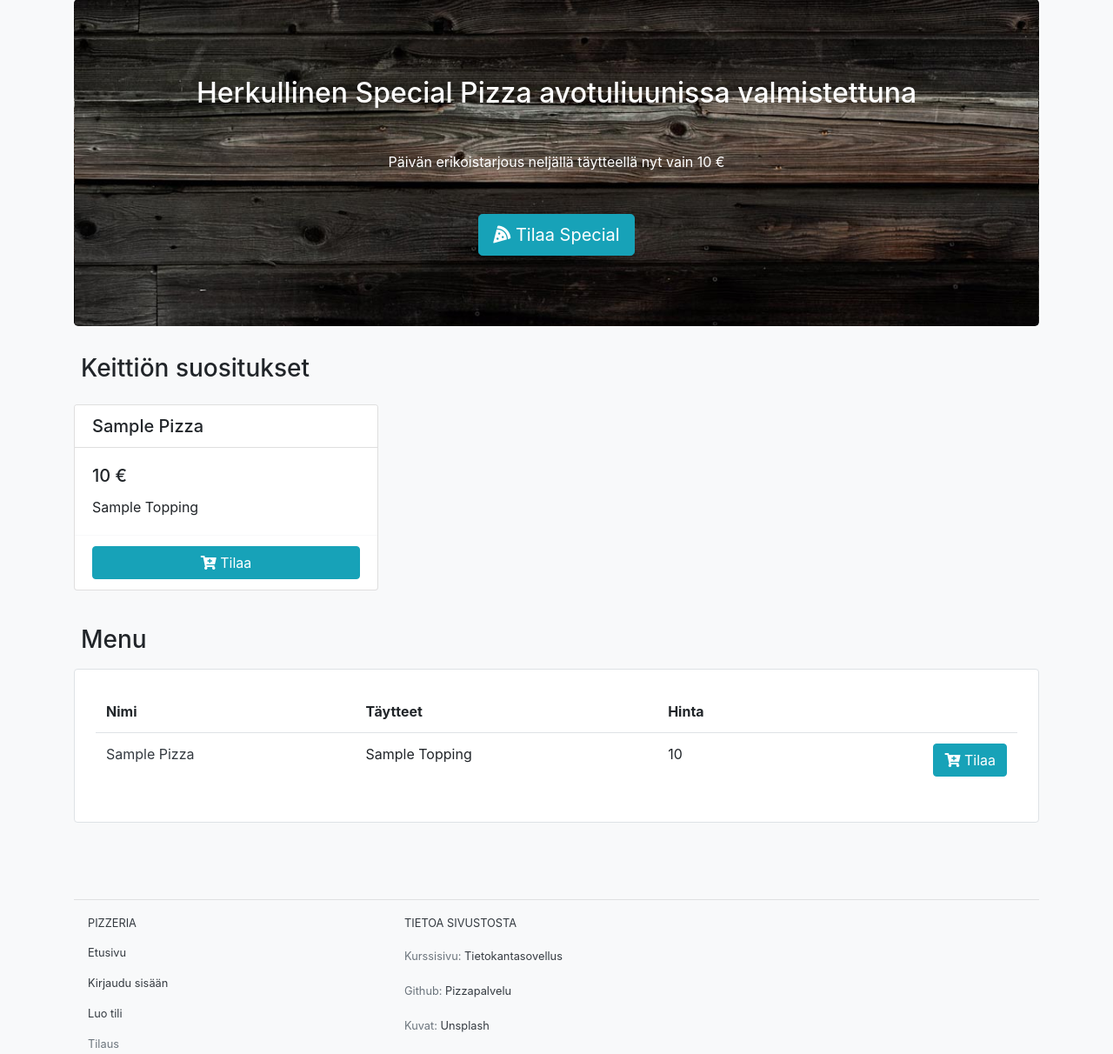
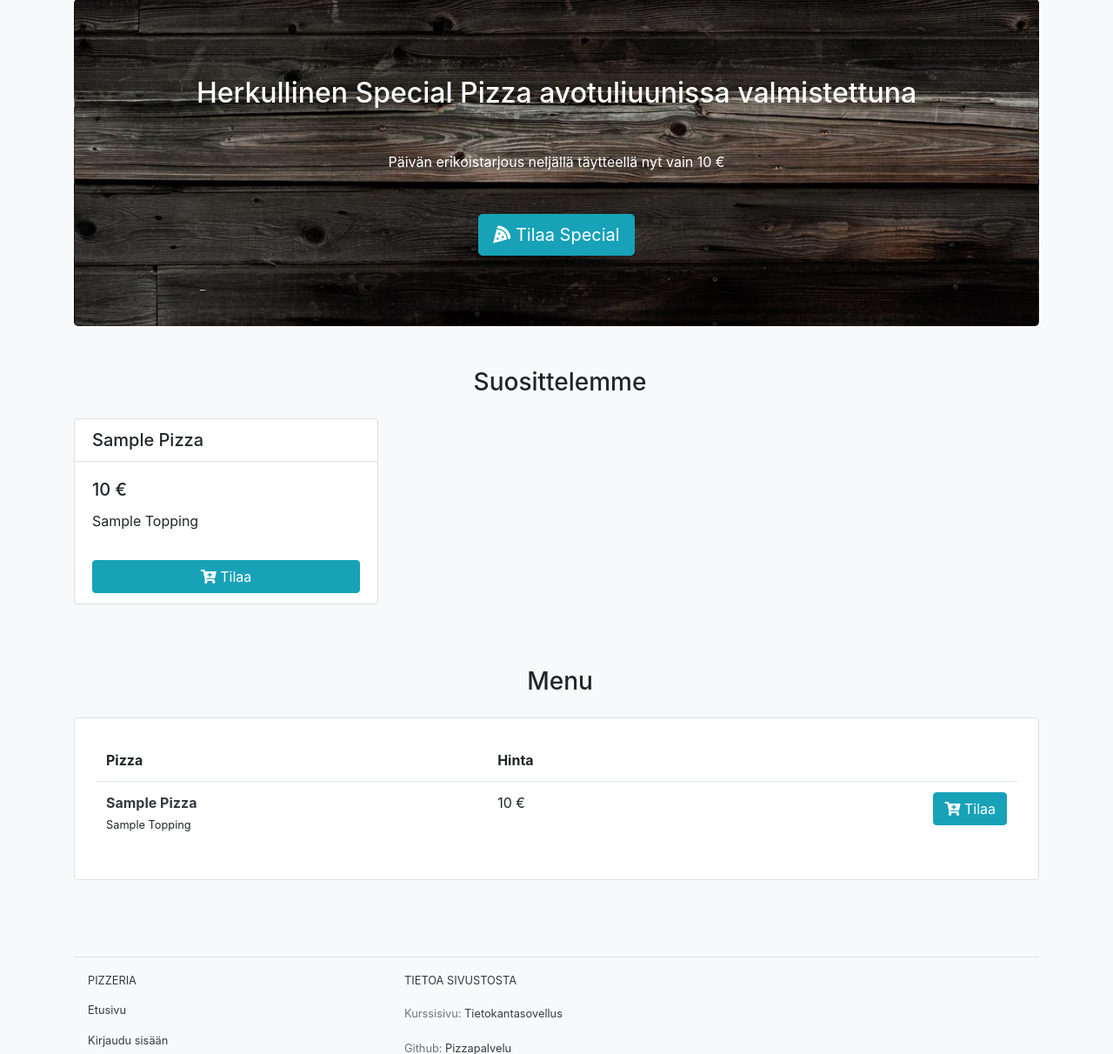
Before and after one commit to juissijohtaja/Pizzapalvelu, a Flask app: page / in a window 1280 px wide. Shown: the part 105-1317 px from the top of the page at 87% size. Run offline with Flask 2, Linux system fonts and the light colour scheme; tables that the repository leaves empty hold one stand-in row (values such as "Sample post"); some libraries are stand-ins or nearby versions; some web fonts are replaced.

Commit message:
menu styles

```diff
--- a/application/templates/index.html
+++ b/application/templates/index.html
@@ -10,7 +10,7 @@
       </div>
     </div>
   </div>
-  <h3 class="my-4 pl-2">Keittiön suositukset</h3>
+  <h3 class="mt-5 mb-4 text-center pl-2">Suosittelemme</h3>
   <div class="row row-cols-1 row-cols-md-3">
     {% for pizza in pizzasRecommended %}
     <div class="col mb-4">
@@ -71,31 +71,28 @@
       </div>
     </div>
   {% endif %}
-  <div class="row">
-    <div class="col-auto mr-auto">
-      <h3 class="my-3 pl-2">Menu</h3>
-    </div>
-  </div>
+  <h3 class="mt-5 mb-4 text-center pl-2">Menu</h3>
   <div class="row bg-white p-4 m-0 rounded border">
     <div class="table-responsive">
       <table class="table table-borderless text-capitalize">
         <thead>
           <tr>
-            <th>Nimi</th>
-            <th>Täytteet</th>
+            <th>Pizza</th>
             <th>Hinta</th>
             <th></th>
           </tr>
         </thead>
         {% for pizza in pizzas %}
           <tr class="border-top">
-            <td><a class="text-dark" title="{{ pizza.name }}" href="{{ url_for('orders_form', pizza_id=pizza.id) }}">{{ pizza.name }}</a></td>
             <td>
-              {% for topping in pizza.toppings %}
-                {{ topping.name }}{% if not topping == pizza.toppings[-1] %}, {% endif %}
-              {% endfor %}
+              <a class="text-dark font-weight-bold" title="{{ pizza.name }}" href="{{ url_for('orders_form', pizza_id=pizza.id) }}">{{ pizza.name }}</a><br>
+              <small>
+                {% for topping in pizza.toppings %}
+                  {{ topping.name }}{% if not topping == pizza.toppings[-1] %}, {% endif %}
+                {% endfor %}
+              </small>
             </td>
-            <td>{{ pizza.price }}</td>
+            <td>{{ pizza.price }} €</td>
             <td class="text-right">
               <a class="btn btn-info" href="{{ url_for('orders_form', pizza_id=pizza.id) }}" role="button"><i class="fas fa-cart-plus"></i> Tilaa</a>
             </td>
```
